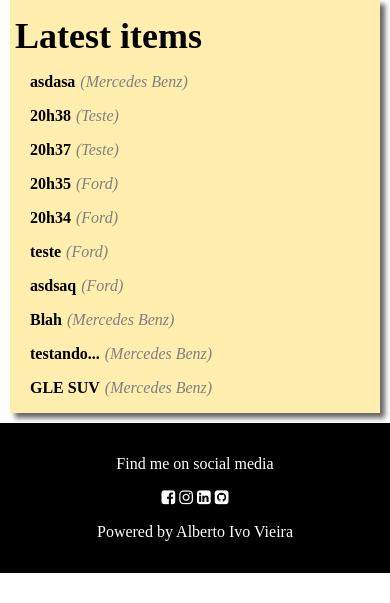
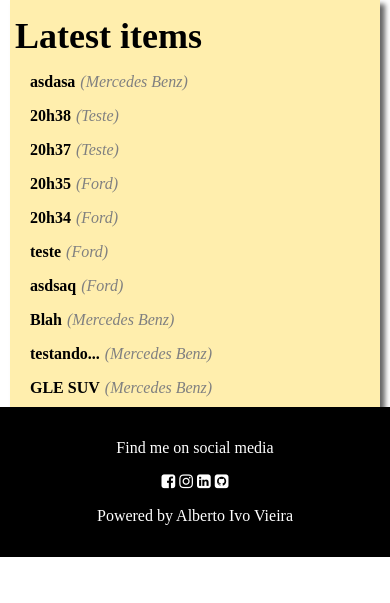
Before and after one commit to albertoivo/item-catalog-fullstacknd, a Flask app: page / in a window 390 px wide. Shown: the part 287-890 px from the top of the page. Run offline with Flask 2, Linux system fonts and the light colour scheme; some libraries are stand-ins or nearby versions.

Commit message:
menu mobile ok

```diff
--- a/itemCatalogApp/static/css/styles.css
+++ b/itemCatalogApp/static/css/styles.css
@@ -31,11 +31,11 @@ nav {
 footer {
   text-align: center;
   background-color: var(--main-bgcolor);
-    color: var(--main-ftcolor);
   padding: 16px;
-  clear: both;
-  position: relative;
-  z-index: 10;
+  position: absolute;
+  right: 0;
+  bottom: 0;
+  left: 0;
 }
 
 footer p {
@@ -96,6 +96,10 @@ a {
   position: fixed;
   width: 100%;
 }
+
+.show {
+   display: block !important;
+ }
 
 .hover-red:hover {
   color: #fff !important;
--- a/itemCatalogApp/static/js/utils.js
+++ b/itemCatalogApp/static/js/utils.js
@@ -1,9 +1,9 @@
 // Used to toggle the menu on small screens when clicking on the menu button
 function toggleMenu() {
-  let x = document.getElementById('bar-mobile')
-  if (x.className.indexOf('show') === -1) {
-        x.className += ' show'
+  let menu_mobile = document.getElementById('bar-mobile')
+  if (menu_mobile.className.indexOf('show') === -1) {
+        menu_mobile.className += ' show'
     } else {
-        x.className = x.className.replace(' show', '')
+        menu_mobile.className = menu_mobile.className.replace(' show', '')
     }
 }
```
